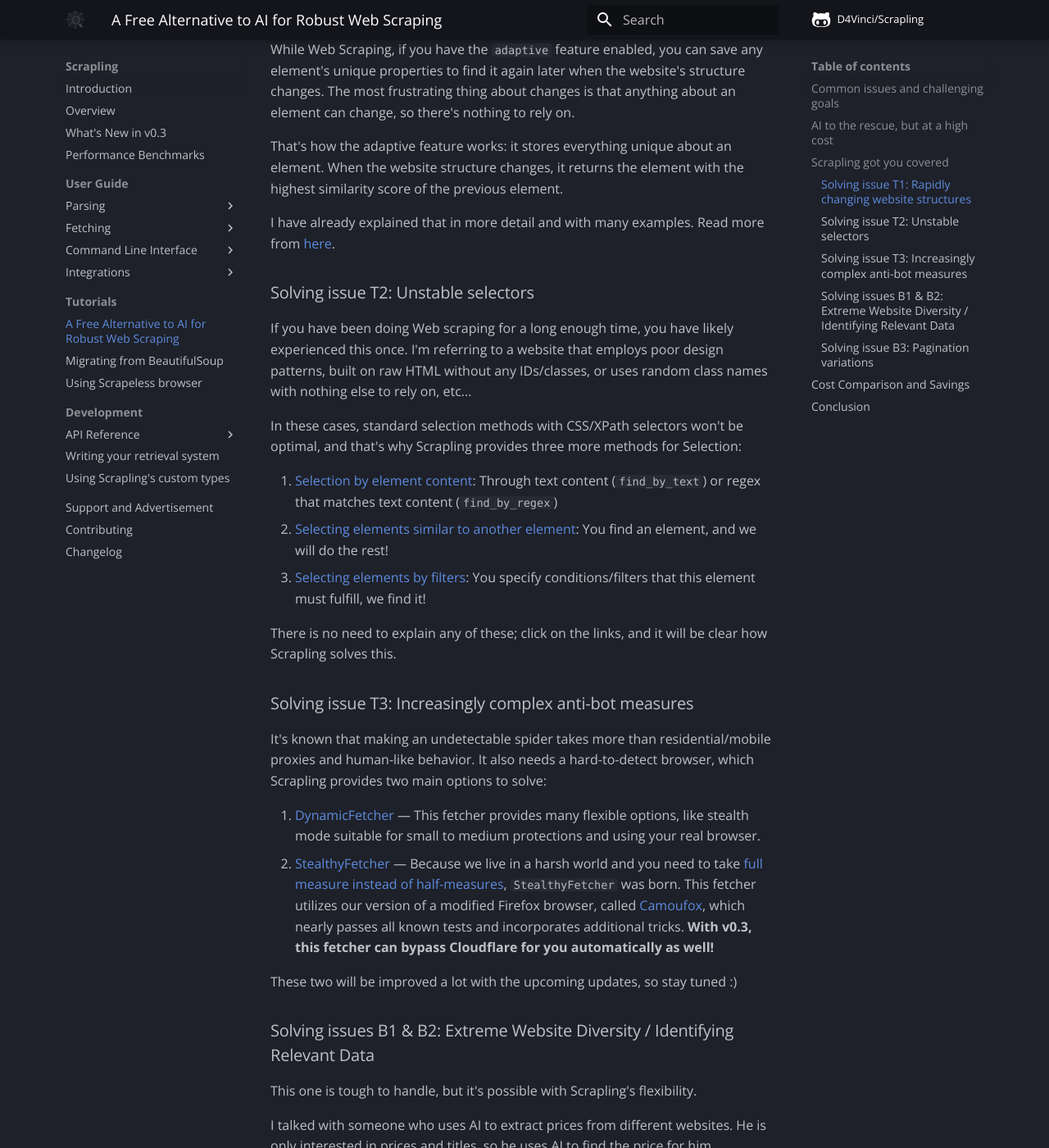
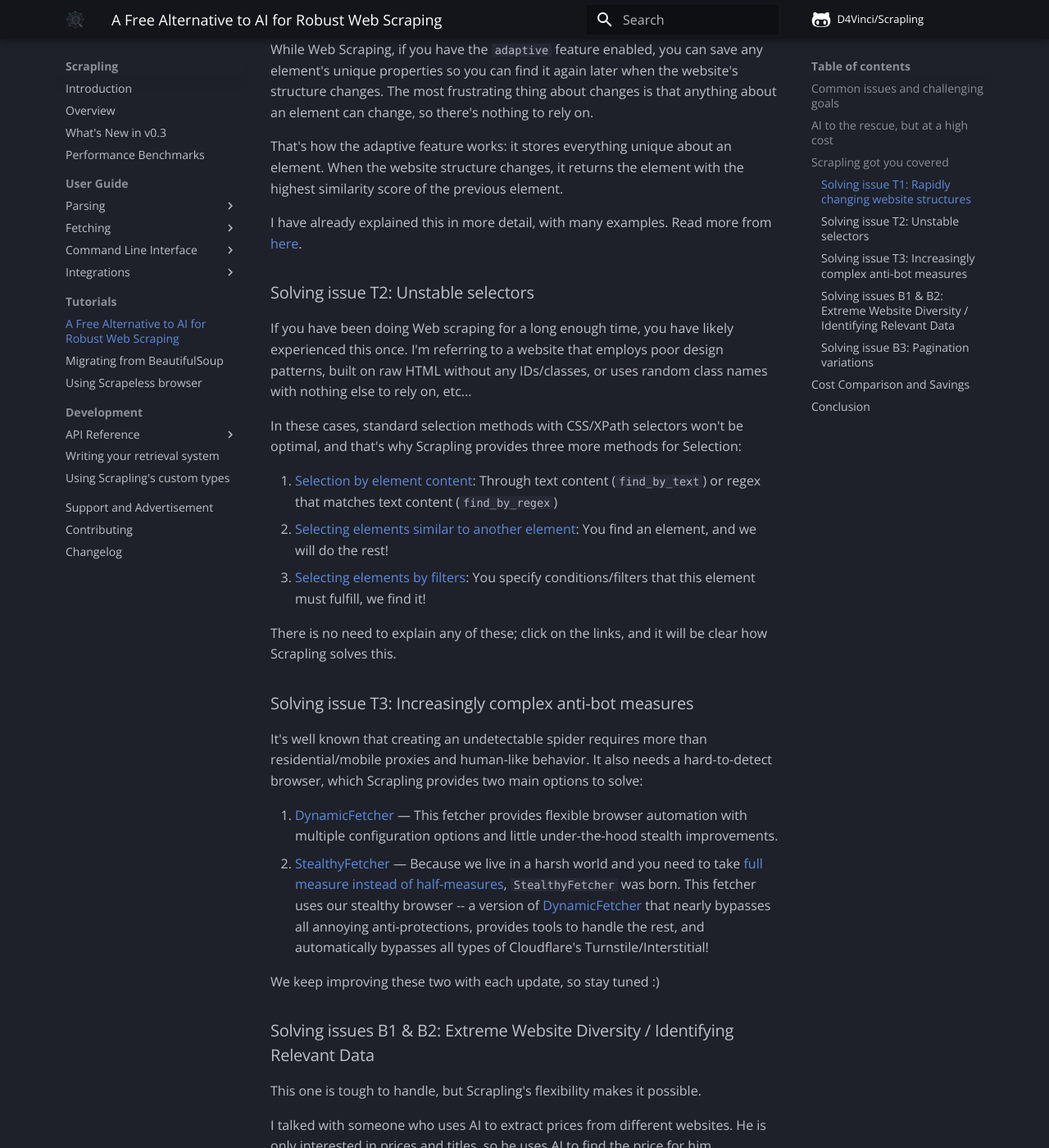
Before and after one commit to malik-aliyev-94/Scrapling, an MkDocs documentation site: the page built from docs/tutorials/replacing_ai.md, in a window 1280 px wide and 1400 px high, scrolled down 1919 px. Shown: the whole window at 82% size. Built offline with MkDocs 1.6.1 and Material for MkDocs 9.7.7, drawn with Linux system fonts in a browser that asks for light colours; emoji names are drawn with the system emoji font; some web fonts are replaced; comment, search, counter and statistics services are not loaded; some of the changed text lies outside the part shown.

Commit message:
docs: update replacing AI article

```diff
--- a/docs/tutorials/replacing_ai.md
+++ b/docs/tutorials/replacing_ai.md
@@ -41,11 +41,11 @@
 ### Solving issue T1: Rapidly changing website structures
 That's why the [adaptive](https://scrapling.readthedocs.io/en/latest/parsing/adaptive/) feature was made. You knew I would talk about it, and here we are :)
 
-While Web Scraping, if you have the `adaptive` feature enabled, you can save any element's unique properties to find it again later when the website's structure changes. The most frustrating thing about changes is that anything about an element can change, so there's nothing to rely on.
+While Web Scraping, if you have the `adaptive` feature enabled, you can save any element's unique properties so you can find it again later when the website's structure changes. The most frustrating thing about changes is that anything about an element can change, so there's nothing to rely on.
 
 That's how the adaptive feature works: it stores everything unique about an element. When the website structure changes, it returns the element with the highest similarity score of the previous element.
 
-I have already explained that in more detail and with many examples. Read more from [here](https://scrapling.readthedocs.io/en/latest/parsing/adaptive/#how-the-adaptive-feature-works).
+I have already explained this in more detail, with many examples. Read more from [here](https://scrapling.readthedocs.io/en/latest/parsing/adaptive/#how-the-adaptive-feature-works).
 
 ### Solving issue T2: Unstable selectors
 If you have been doing Web scraping for a long enough time, you have likely experienced this once. I'm referring to a website that employs poor design patterns, built on raw HTML without any IDs/classes, or uses random class names with nothing else to rely on, etc...
@@ -59,16 +59,16 @@
 There is no need to explain any of these; click on the links, and it will be clear how Scrapling solves this.
 
 ### Solving issue T3: Increasingly complex anti-bot measures
-It's known that making an undetectable spider takes more than residential/mobile proxies and human-like behavior. It also needs a hard-to-detect browser, which Scrapling provides two main options to solve:
+It's well known that creating an undetectable spider requires more than residential/mobile proxies and human-like behavior. It also needs a hard-to-detect browser, which Scrapling provides two main options to solve:
 
-1. [DynamicFetcher](https://scrapling.readthedocs.io/en/latest/fetching/dynamic/) — This fetcher provides many flexible options, like stealth mode suitable for small to medium protections and using your real browser.
-2. [StealthyFetcher](https://scrapling.readthedocs.io/en/latest/fetching/stealthy/) — Because we live in a harsh world and you need to take [full measure instead of half-measures](https://www.youtube.com/watch?v=7BE4QcwX4dU), `StealthyFetcher` was born. This fetcher utilizes our version of a modified Firefox browser, called [Camoufox](https://camoufox.com/stealth/), which nearly passes all known tests and incorporates additional tricks. **With v0.3, this fetcher can bypass Cloudflare for you automatically as well!**
+1. [DynamicFetcher](https://scrapling.readthedocs.io/en/latest/fetching/dynamic/) — This fetcher provides flexible browser automation with multiple configuration options and little under-the-hood stealth improvements.
+2. [StealthyFetcher](https://scrapling.readthedocs.io/en/latest/fetching/stealthy/) — Because we live in a harsh world and you need to take [full measure instead of half-measures](https://www.youtube.com/watch?v=7BE4QcwX4dU), `StealthyFetcher` was born. This fetcher uses our stealthy browser -- a version of [DynamicFetcher](https://scrapling.readthedocs.io/en/latest/fetching/dynamic/) that nearly bypasses all annoying anti-protections, provides tools to handle the rest, and automatically bypasses all types of Cloudflare's Turnstile/Interstitial!
 
-These two will be improved a lot with the upcoming updates, so stay tuned :)
+We keep improving these two with each update, so stay tuned :)
 
 ### Solving issues B1 & B2: Extreme Website Diversity / Identifying Relevant Data
 
-This one is tough to handle, but it's possible with Scrapling's flexibility.
+This one is tough to handle, but Scrapling's flexibility makes it possible.
 
 I talked with someone who uses AI to extract prices from different websites. He is only interested in prices and titles, so he uses AI to find the price for him.
 
@@ -112,6 +112,6 @@
 This table is based on pricing from [Browse AI Pricing](https://www.browse.ai/pricing) and [Oxylabs Web Scraper API Pricing](https://oxylabs.io/products/scraper-api/web/pricing)
 
 ## Conclusion
-While AI offers powerful capabilities, its cost can be prohibitive for many Web scraping tasks. Scrapling provides a robust, flexible, and cost-effective toolkit designed to tackle the real-world challenges of both targeted and broad scraping, often eliminating the need for expensive AI solutions. You can build resilient scrapers more efficiently by leveraging features like `adaptive`, diverse selection methods, and advanced fetchers.
+While AI offers powerful capabilities, its cost can be prohibitive for many Web scraping tasks. Scrapling provides a robust, flexible, and cost-effective toolkit for tackling the real-world challenges of both targeted and broad scraping, often eliminating the need for expensive AI solutions. You can build resilient scrapers more efficiently by leveraging features like `adaptive`, diverse selection methods, and advanced fetchers.
 
 Explore the documentation further and see how Scrapling can simplify your future Web Scraping projects!
```
Also changed, not shown: other parts of docs/tutorials/replacing_ai.md (+3 -3 lines), docs/fetching/stealthy.md (+1 -1 lines).
